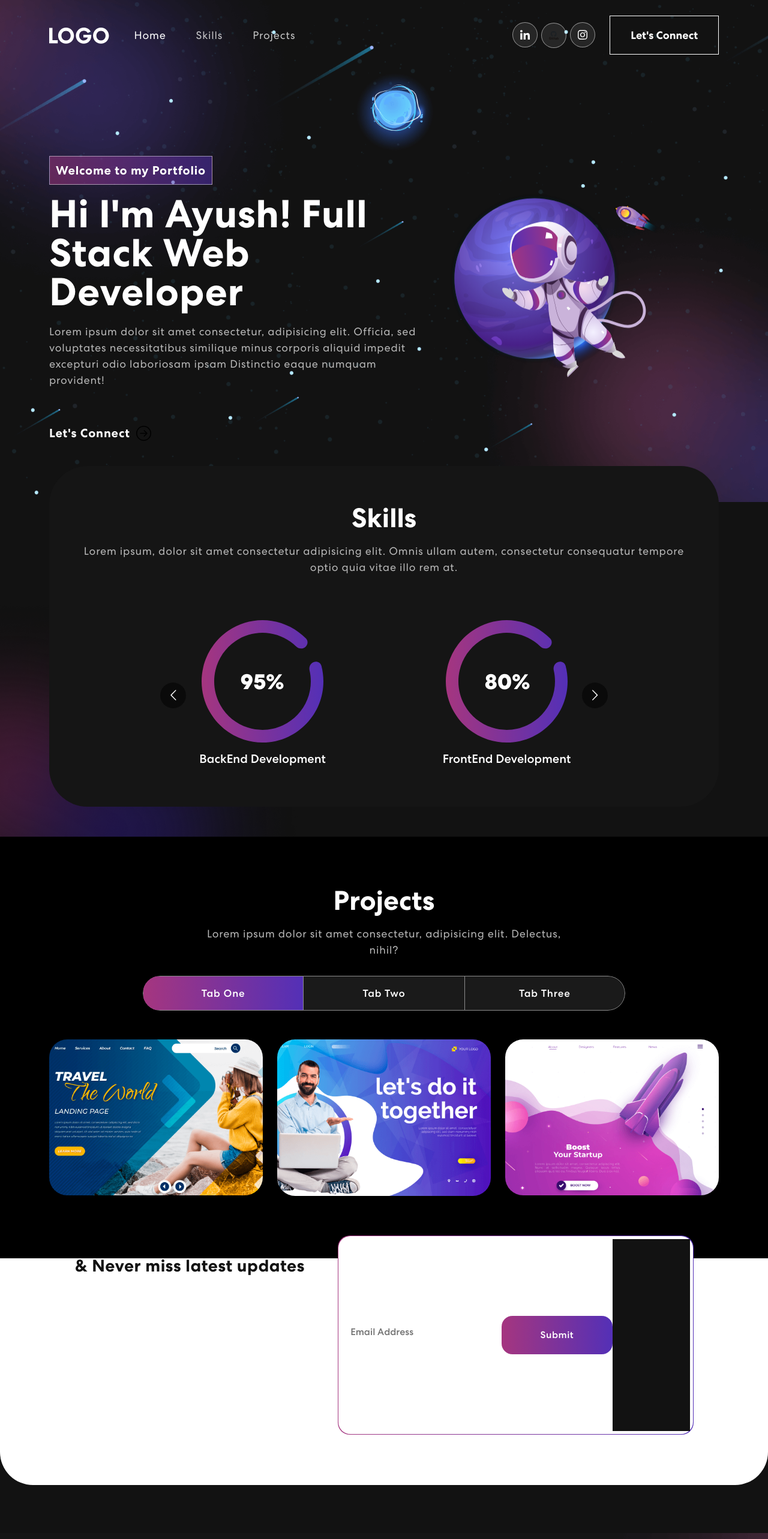
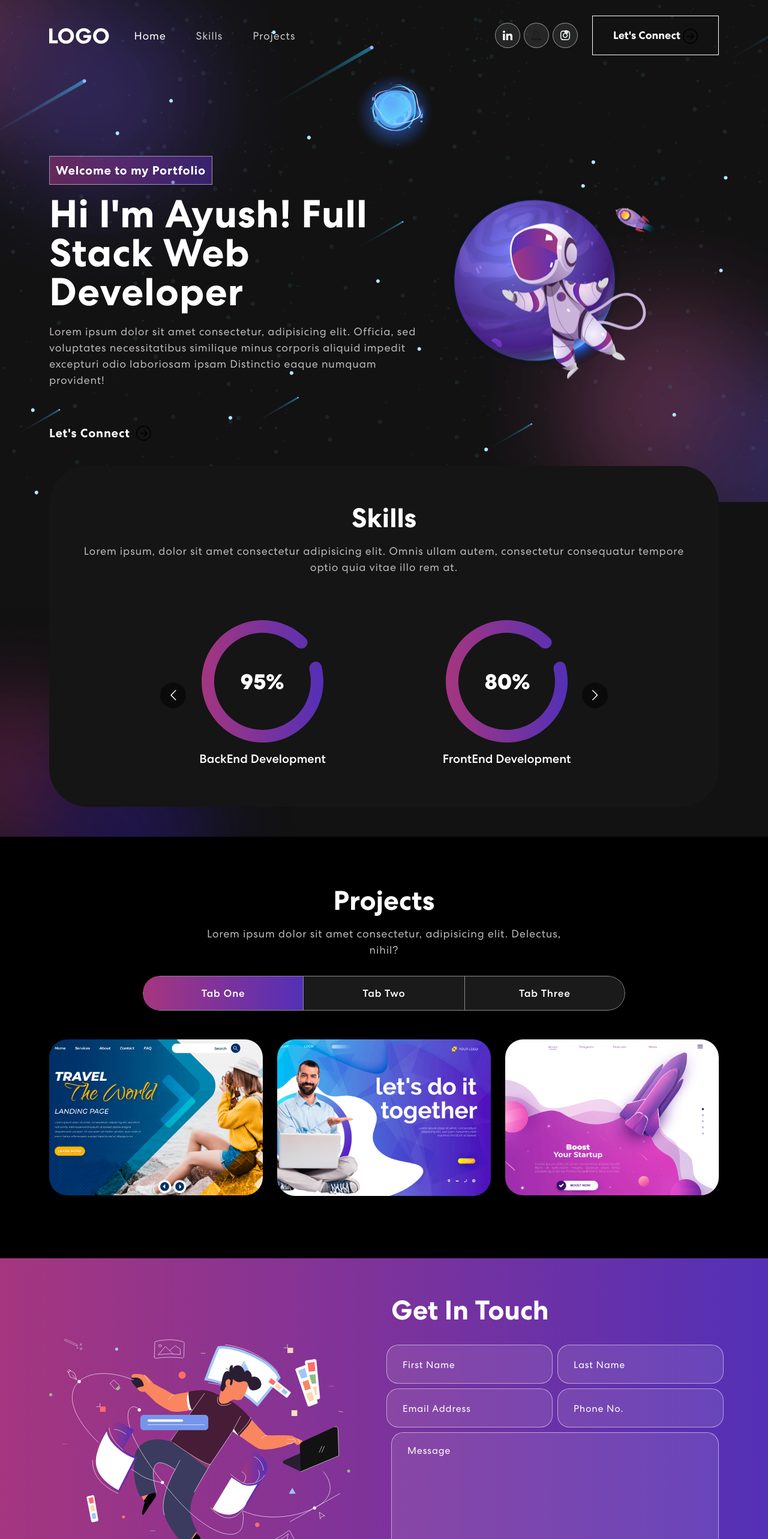
Before and after one commit to ayush-dev2101/Portfolio, a React (Create React App) app: page / in a window 1280 px wide. Shown: the top 2566 px of the page at 60% size. Built offline with nearby package versions, Linux system fonts and the light colour scheme.

Commit message:
Fix Navbar & Banner Scroll, update Contact Form

```diff
--- a/src/App.jsx
+++ b/src/App.jsx
@@ -3,6 +3,7 @@ import { NavBar } from "./components/NavBar";
 import { Banner } from "./components/Banner";
 import { Skills } from "./components/Skills";
 import { Projects } from "./components/Projects";
+import { Contact } from "./components/Contact";
 import { Newsletter } from "./components/Newsletter";
 import { Footer } from "./components/Footer";
 import "bootstrap/dist/css/bootstrap.min.css";
@@ -14,6 +15,7 @@ function App() {
       <Banner></Banner>
       <Skills></Skills>
       <Projects></Projects>
+      <Contact></Contact>
       <Newsletter></Newsletter>
       <Footer></Footer>
     </div>
--- a/src/components/Banner.jsx
+++ b/src/components/Banner.jsx
@@ -69,9 +69,14 @@ export const Banner = () => {
                     corporis aliquid impedit excepturi odio laboriosam ipsam
                     Distinctio eaque numquam provident!
                   </p>
-                  <button onClick={() => console.log("connect")}>
-                    Let's Connect
-                    <ArrowRightCircle size={25} />
+                  <button
+                    onClick={() => {
+                      document
+                        .getElementById("contact")
+                        ?.scrollIntoView({ behavior: "smooth" });
+                    }}
+                  >
+                    Let's Connect <ArrowRightCircle size={25} />
                   </button>
                 </div>
               )}
--- a/src/components/Contact.jsx
+++ b/src/components/Contact.jsx
@@ -23,18 +23,18 @@ export const Contact = () => {
   const handleSubmit = async (e) => {
     e.preventDefault();
     setButtonText("Sending...");
-    let response = await fetch("http://localhost:4000/contact", {
+    let response = await fetch("http://localhost:3000/contact", {
       method: "POST",
-      header: {
-        "Content-type": "Application/json/json;charset=utf-8",
+      headers: {
+        "Content-type": "application/json;charset=utf-8",
       },
       body: JSON.stringify(formDetails),
     });
     setButtonText("Send");
-    let result = response.json();
+    let result = await response.json();
     setFormDetails(formInitialDetails);
     if (result.code === 200) {
-      setFormDetails({ sucess: true, message: "Message sent successfully" });
+      setStatus({ success: true, message: "Message sent successfully" });
     } else {
       setStatus({
         success: false,
@@ -83,12 +83,12 @@ export const Contact = () => {
                     type="tel"
                     value={formDetails.phone}
                     placeholder="Phone No."
-                    onChange={(e) => onFormUpdate("Phone No.", e.target.value)}
+                    onChange={(e) => onFormUpdate("phone", e.target.value)}
                   />
                 </Col>
                 <Col>
                   <textarea
-                    row="6"
+                    rows="6"
                     value={formDetails.message}
                     placeholder="Message"
                     onChange={(e) => onFormUpdate("message", e.target.value)}
--- a/src/components/NavBar.jsx
+++ b/src/components/NavBar.jsx
@@ -1,5 +1,6 @@
 import { Navbar, Container, Nav } from "react-bootstrap";
 import { useState, useEffect } from "react";
+import { ArrowRightCircle } from "react-bootstrap-icons";
 import logo from "../assets/img/logo.svg";
 import navIcon1 from "../assets/img/nav-icon1.svg";
 import navIcon2 from "../assets/img/linkedIn.svg";
@@ -77,8 +78,14 @@ export const NavBar = () => {
                 <img src={navIcon3} alt="" />
               </a>
             </div>
-            <button className="vvd" onClick={() => console.log("connect")}>
-              <span>Let's Connect</span>
+            <button
+              onClick={() => {
+                document
+                  .getElementById("contact")
+                  ?.scrollIntoView({ behavior: "smooth" });
+              }}
+            >
+              Let's Connect <ArrowRightCircle size={25} />
             </button>
           </span>
         </Navbar.Collapse>
```
Also changed, not shown: src/server.jsx (+5 -3 lines).
